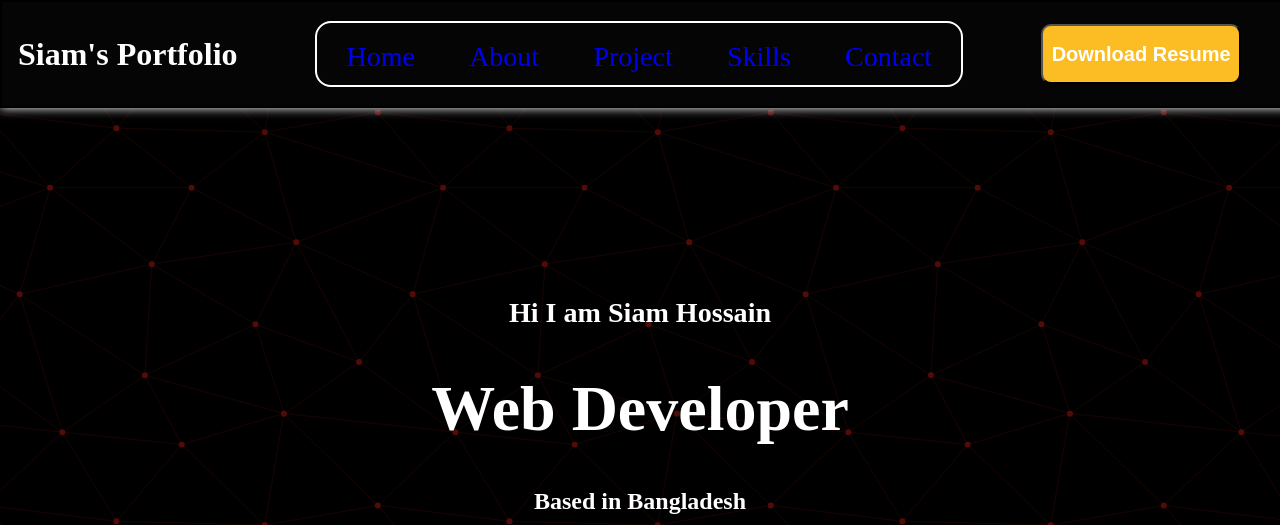
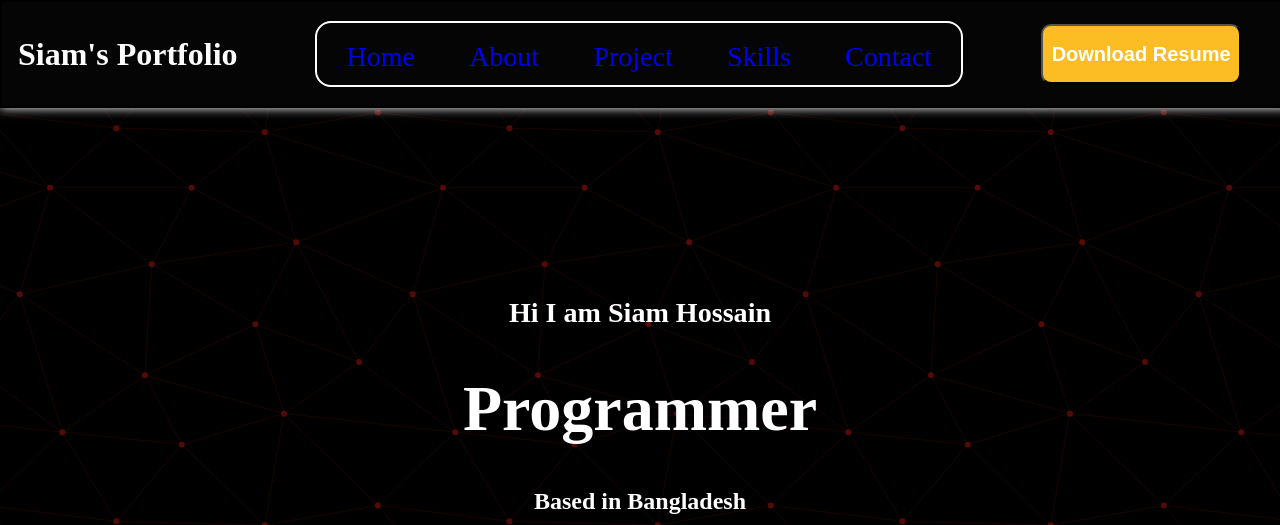
Before and after one commit to hossainsiam133/Portfolio_Siam, a plain HTML site: page index.html in a window 1280 px wide. Shown: the top 525 px of the page. Drawn offline with Linux system fonts and the light colour scheme.

Commit message:
Updated Commit

```diff
--- a/index.html
+++ b/index.html
@@ -35,7 +35,7 @@
                     <h3>Hi I am Siam Hossain</h3>
                 </div>
                 <div class="l2">
-                    <h1>Web Developer</h1>
+                    <h1>Programmer</h1>
                 </div>
                 <div class="l3">
                     <h4>Based in Bangladesh</h4>
```
